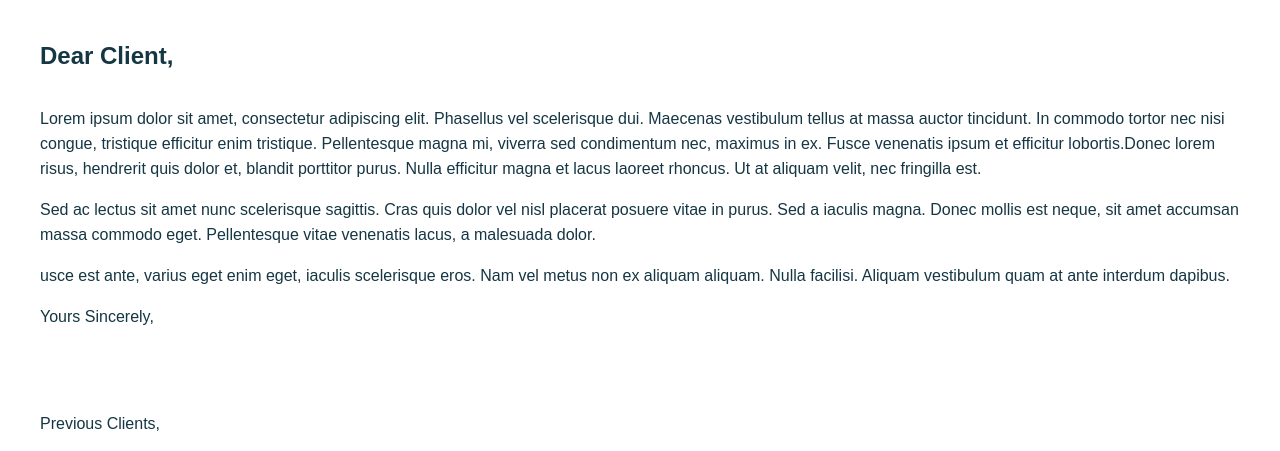
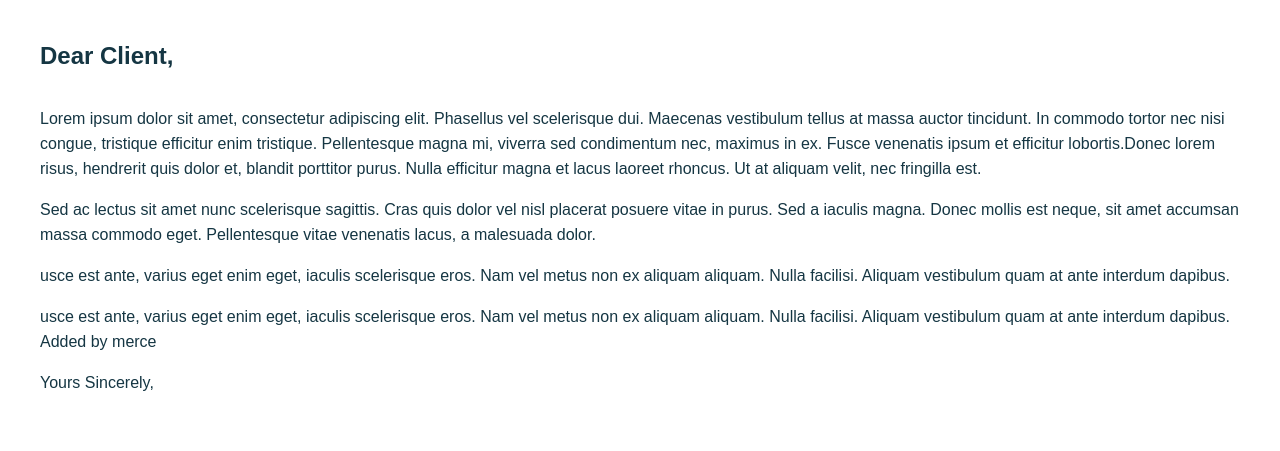
Before and after one commit to Bukixo/Github-tutorial, a plain HTML site: page index.html in a window 1280 px wide. Shown: the part 349-800 px from the top of the page. Drawn offline with Linux system fonts and the light colour scheme.

Commit message:
add a paragraph

```diff
--- a/index.html
+++ b/index.html
@@ -45,6 +45,8 @@
 
                </p>usce est ante, varius eget enim eget, iaculis scelerisque eros. Nam vel metus non ex aliquam aliquam. Nulla facilisi. Aliquam vestibulum quam at ante interdum dapibus.</p>
 
+                </p>usce est ante, varius eget enim eget, iaculis scelerisque eros. Nam vel metus non ex aliquam aliquam. Nulla facilisi. Aliquam vestibulum quam at ante interdum dapibus. Added by merce</p>
+
                <p>Yours Sincerely,</p>
             </td>
           </tr>
```
